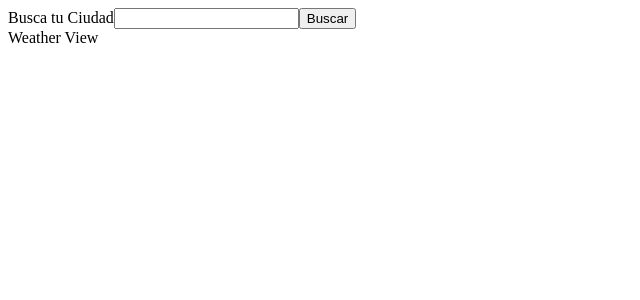
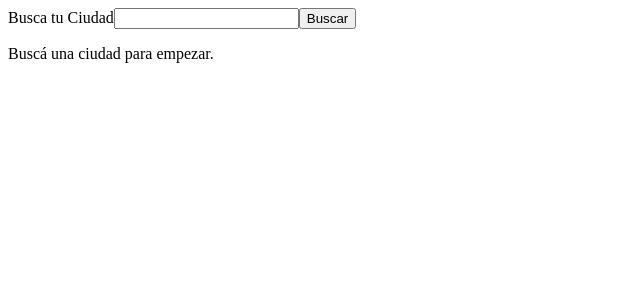
Before and after one commit to EnzoSantoni/confy-weather-app, a React (Vite) app: page / in a window 1280 px wide. Shown: the top 300 px of the page, without its empty margins (0-640 px from the left). Built offline with nearby package versions, Linux system fonts and the light colour scheme.

Commit message:
add modifies in WeatherView.jsx

```diff
--- a/src/components/WeatherView.jsx
+++ b/src/components/WeatherView.jsx
@@ -1,9 +1,16 @@
-function WeatherView () {
 
+import ForecastList from "./ForecastList";
+import WeatherClauster from "./WeatherClauster";
+
+function WeatherView ({data, forecast, loading, error}) {
+    if(loading) return <p>Cargando Clima...</p>;
+    if(error) return null;
+    if(!data) return <p>Buscá una ciudad para empezar.</p>;
     return (
-        <div>
-            Weather View
-        </div>
+        <>
+            <WeatherClauster data={data} />
+            <ForecastList forecast={forecast} />
+        </>
     )
 }
 
```
